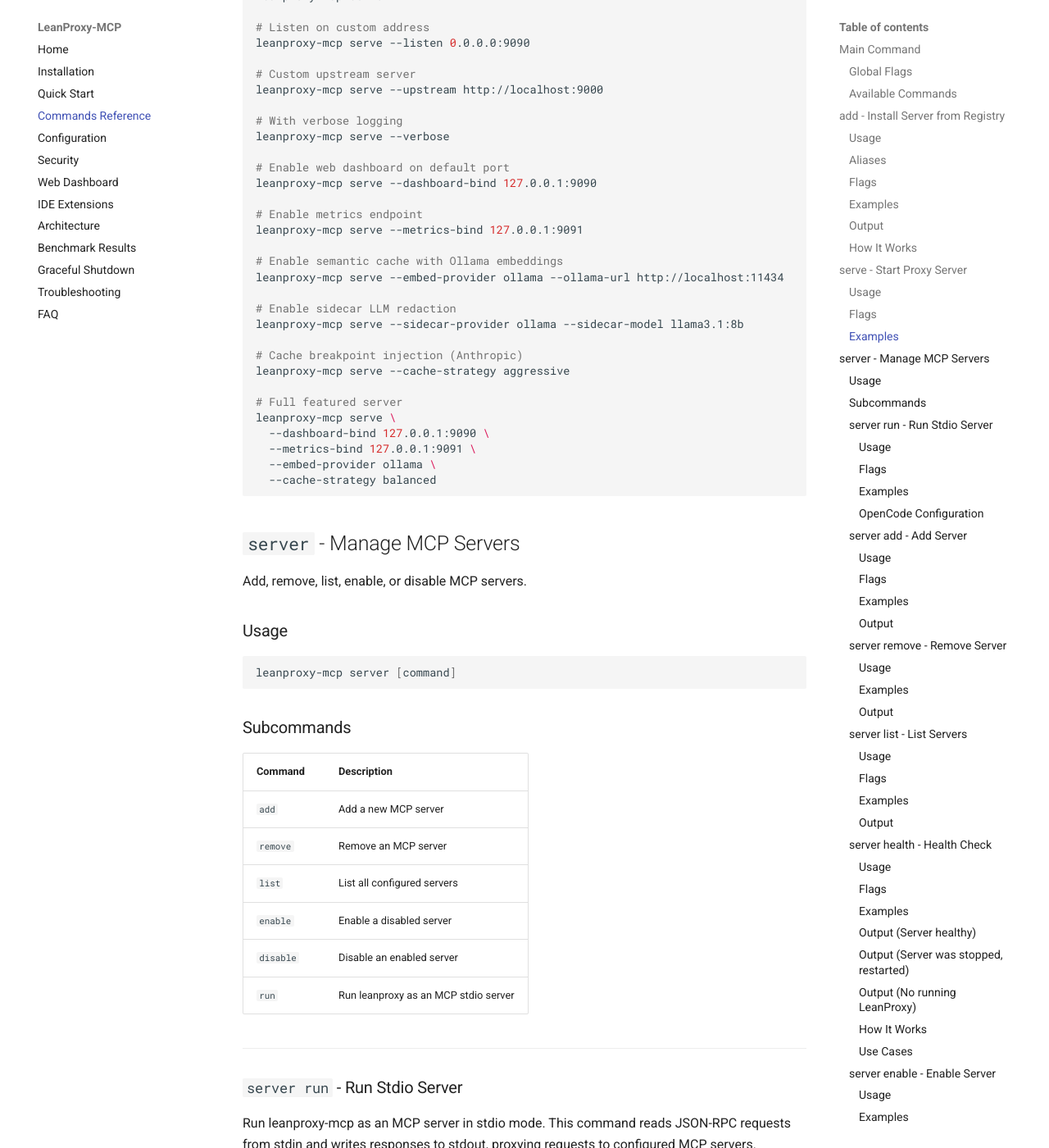
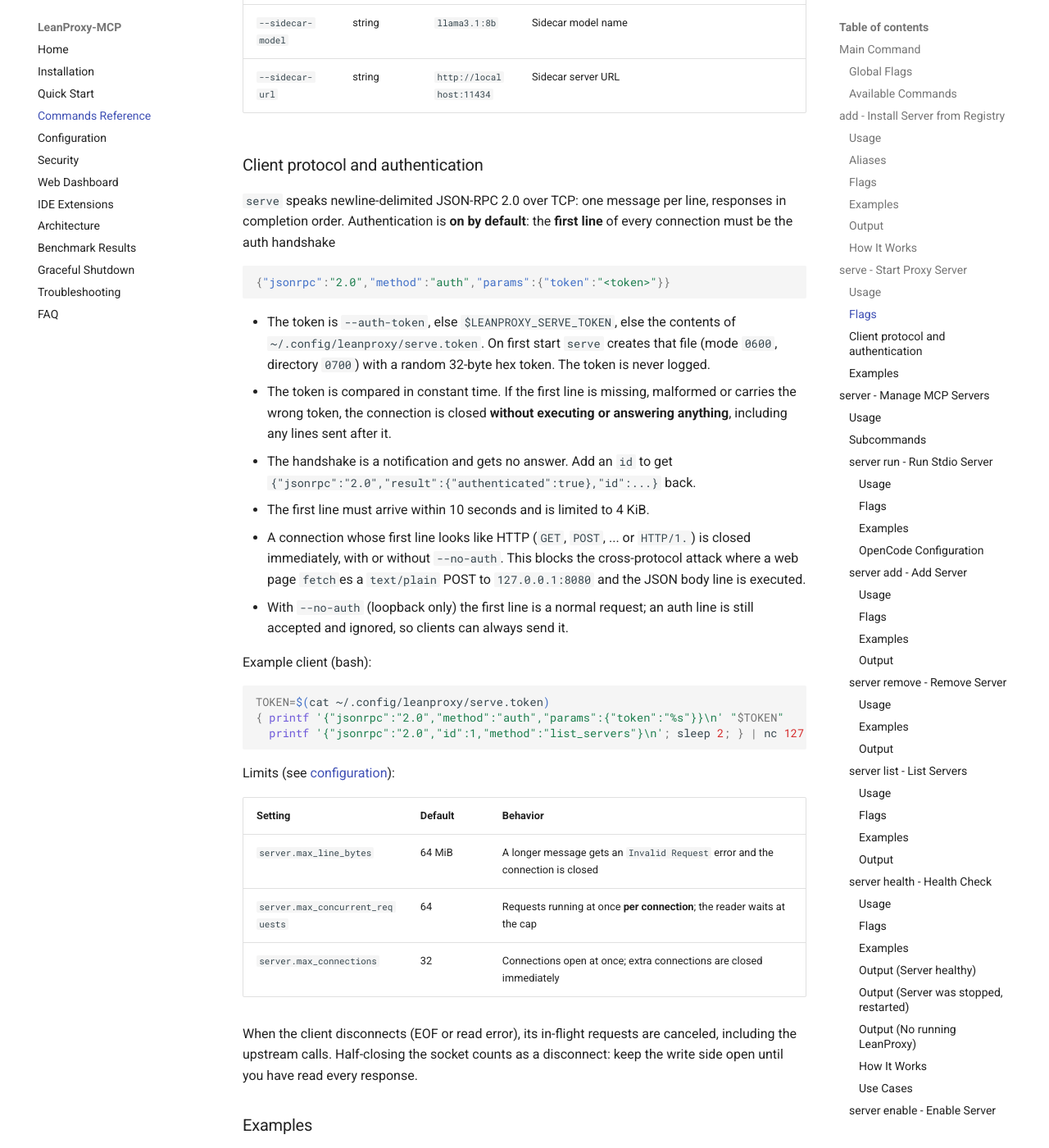
Before and after one commit to mmornati/leanproxy-mcp, an MkDocs documentation site: the page built from docs/commands.md, in a window 1280 px wide and 1400 px high, scrolled down 5043 px. Shown: the whole window at 82% size. Built offline with MkDocs 1.6.1 and Material for MkDocs 9.7.7, drawn with Linux system fonts in a browser that asks for light colours; comment, search, counter and statistics services are not loaded; some of the changed text lies outside the part shown.

Commit message:
docs(serve): document the auth handshake, --no-auth and listener limits (#298)
Co-Authored-By: Claude Opus 5.5 <noreply@anthropic.com>
Claude-Session: https://claude.ai/code/session_01RUSfnzHV9fcxL73bNFhpRp

````diff
--- a/docs/commands.md
+++ b/docs/commands.md
@@ -130,6 +130,8 @@ leanproxy-mcp serve [flags]
 | Flag | Type | Default | Description |
 |------|------|---------|-------------|
 | `--listen` | string | `127.0.0.1:8080` | Address to listen on |
+| `--auth-token` | string | `""` | Token every client must send in its first line. Default: `$LEANPROXY_SERVE_TOKEN`, else `~/.config/leanproxy/serve.token` (generated on first start). At least 16 characters, no whitespace |
+| `--no-auth` | bool | false | Disable the auth handshake. Only allowed when `--listen` is a loopback address (`127.0.0.0/8`, `::1`, `localhost`); `serve` refuses to start otherwise. Logs a warning |
 | `--upstream` | string | `http://localhost:8081` | Upstream JSON-RPC server URL |
 | `--dashboard-bind` | string | `127.0.0.1:9090` | Dashboard bind address. Set to `off` or empty to disable |
 | `--dashboard-token` | string | `""` | Bearer token for dashboard access from non-loopback addresses |
@@ -147,14 +149,64 @@ leanproxy-mcp serve [flags]
 | `--sidecar-model` | string | `llama3.1:8b` | Sidecar model name |
 | `--sidecar-url` | string | `http://localhost:11434` | Sidecar server URL |
 
+### Client protocol and authentication
+
+`serve` speaks newline-delimited JSON-RPC 2.0 over TCP: one message per line,
+responses in completion order. Authentication is **on by default**: the
+**first line** of every connection must be the auth handshake
+
+```json
+{"jsonrpc":"2.0","method":"auth","params":{"token":"<token>"}}
+```
+
+- The token is `--auth-token`, else `$LEANPROXY_SERVE_TOKEN`, else the
+  contents of `~/.config/leanproxy/serve.token`. On first start `serve`
+  creates that file (mode `0600`, directory `0700`) with a random 32-byte
+  hex token. The token is never logged.
+- The token is compared in constant time. If the first line is missing,
+  malformed or carries the wrong token, the connection is closed **without
+  executing or answering anything**, including any lines sent after it.
+- The handshake is a notification and gets no answer. Add an `id` to get
+  `{"jsonrpc":"2.0","result":{"authenticated":true},"id":...}` back.
+- The first line must arrive within 10 seconds and is limited to 4 KiB.
+- A connection whose first line looks like HTTP (`GET `, `POST `, ... or
+  `HTTP/1.`) is closed immediately, with or without `--no-auth`. This blocks
+  the cross-protocol attack where a web page `fetch`es a `text/plain` POST to
+  `127.0.0.1:8080` and the JSON body line is executed.
+- With `--no-auth` (loopback only) the first line is a normal request; an
+  auth line is still accepted and ignored, so clients can always send it.
+
+Example client (bash):
+
+```bash
+TOKEN=$(cat ~/.config/leanproxy/serve.token)
+{ printf '{"jsonrpc":"2.0","method":"auth","params":{"token":"%s"}}\n' "$TOKEN"
+  printf '{"jsonrpc":"2.0","id":1,"method":"list_servers"}\n'; sleep 2; } | nc 127.0.0.1 8080
+```
+
+Limits (see [configuration](configuration.md#serve-listener-limits)):
+
+| Setting | Default | Behavior |
+|---------|---------|----------|
+| `server.max_line_bytes` | 64 MiB | A longer message gets an `Invalid Request` error and the connection is closed |
+| `server.max_concurrent_requests` | 64 | Requests running at once **per connection**; the reader waits at the cap |
+| `server.max_connections` | 32 | Connections open at once; extra connections are closed immediately |
+
+When the client disconnects (EOF or read error), its in-flight requests are
+canceled, including the upstream calls. Half-closing the socket counts as a
+disconnect: keep the write side open until you have read every response.
+
 ### Examples
 
 ```bash
-# Start proxy server
+# Start proxy server (clients authenticate with ~/.config/leanproxy/serve.token)
 leanproxy-mcp serve
 
-# Listen on custom address
-leanproxy-mcp serve --listen 0.0.0.0:9090
+# Listen on all interfaces (authentication is mandatory there)
+leanproxy-mcp serve --listen 0.0.0.0:9090 --auth-token "$(openssl rand -hex 32)"
+
+# Local development without the handshake (loopback only)
+leanproxy-mcp serve --no-auth
 
 # Custom upstream server
 leanproxy-mcp serve --upstream http://localhost:9000
````
Also changed, not shown: CHANGELOG.md (+15 -0 lines), docs/configuration.md (+25 -1 lines), docs/security.md (+12 -0 lines).
